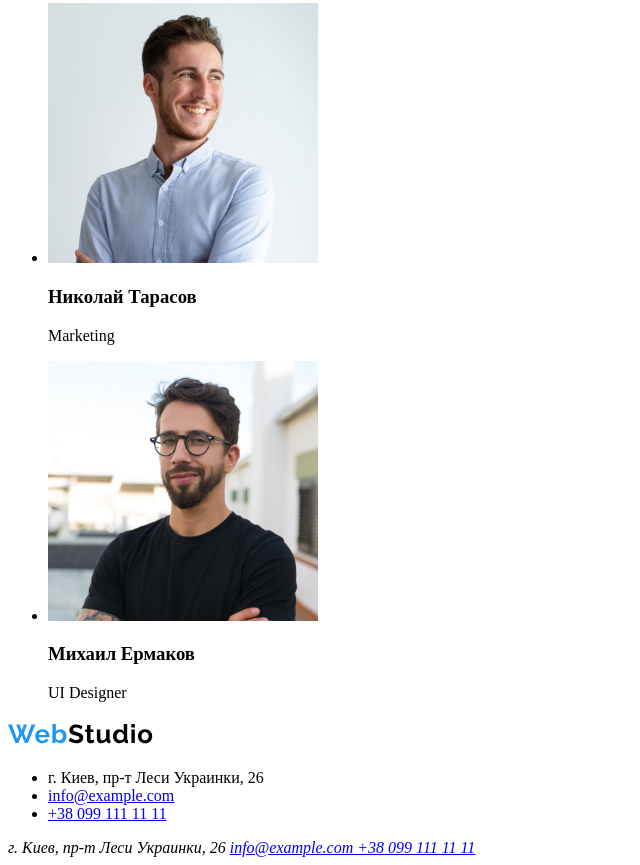
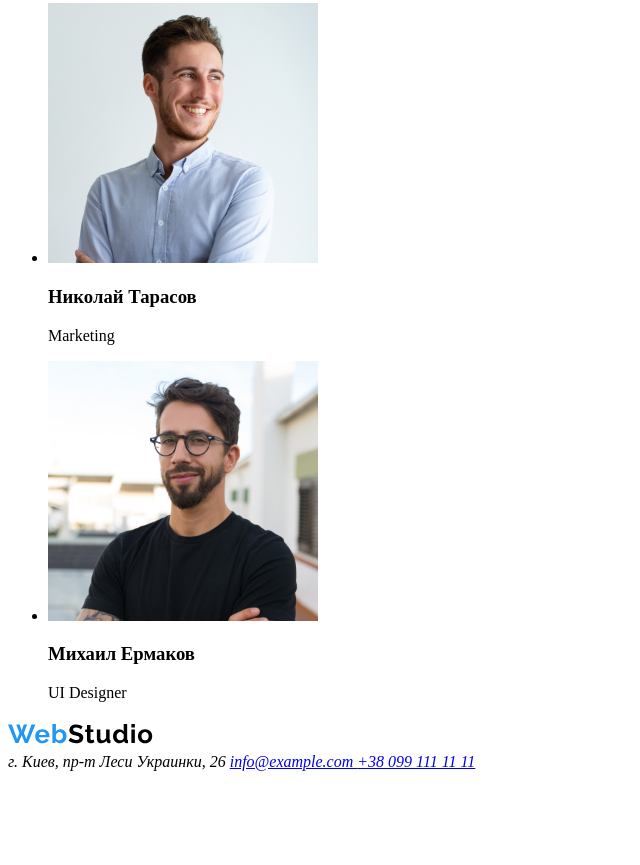
Before and after one commit to Vlad-Kondratiev/hw-1, a plain HTML site: page index.html in a window 1280 px wide. Shown: the part 2299-3164 px from the top of the page, without its empty margins (0-640 px from the left). After the commit the page ends 3078 px from the top, so only its background shows below. Drawn offline with Linux system fonts and the light colour scheme.

Commit message:
изменения

```diff
--- a/index.html
+++ b/index.html
@@ -131,13 +131,6 @@
                 <img src="./images/WebStudio.svg" alt="Лого компании" width="145" />
             </a>
 
-            <ul>
-                <li>г. Киев, пр-т Леси Украинки, 26</li>
-                <li><a href="mailto:info@example.com">info@example.com</a>
-                <li><a href="tel:+38 099 111 11 11">+38 099 111 11 11</a>
-            </ul>
-            </a>
-
             <address>
                     г. Киев, пр-т Леси Украинки, 26
                     <a href="mailto:info@example.com">info@example.com </a>
@@ -149,7 +142,6 @@
 
 
 
-
     </main>
 
 
```
